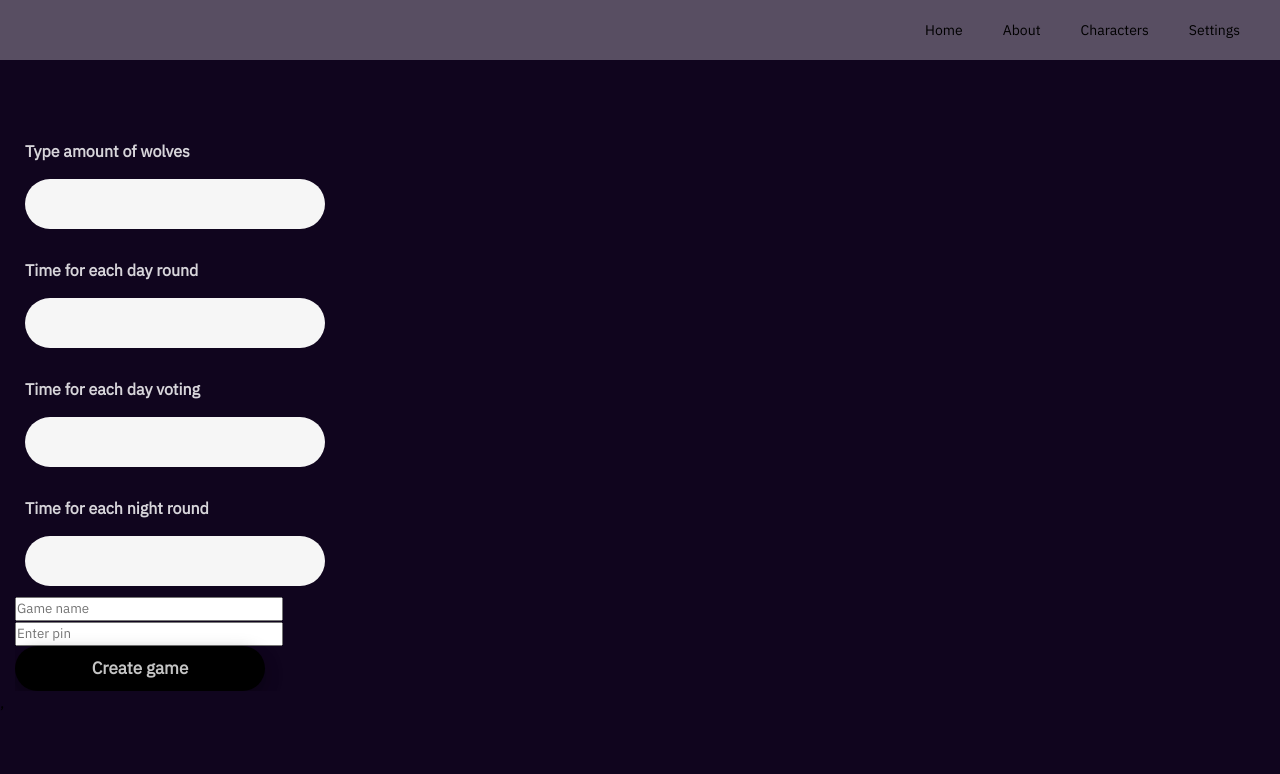
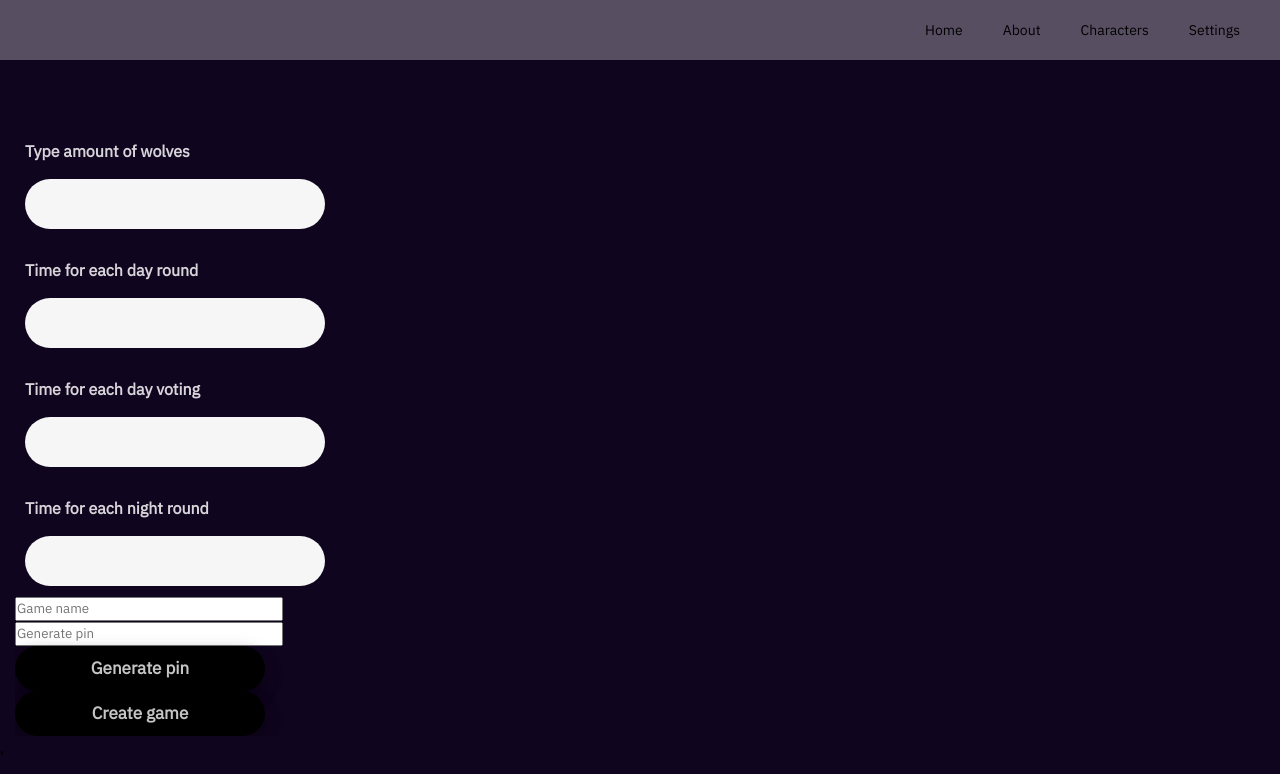
Before and after one commit to MieThorberg/dat3-exam-frontend, a React (Vite) app: page /game_settings in a window 1280 px wide. Shown: the top 774 px of the page. Built offline with nearby package versions, Linux system fonts and the light colour scheme; a web font is replaced by a local one.

Commit message:
pin generator added to GameSettingsPage

```diff
--- a/src/components/CreateGame.jsx
+++ b/src/components/CreateGame.jsx
@@ -43,6 +43,12 @@ const CreateGame = ({ loggedIn}) => {
 
   }
 
+  const generatePin = () => {
+    const newPin = Math.floor(100000 + Math.random() * 900000).toString().substring(1);
+    setPin(newPin)
+    return setData({...data, room: newPin})
+}
+
 console.log('room:'+data.room);
 console.log('name:'+data.name);
   return (
@@ -57,7 +63,7 @@ console.log('name:'+data.name);
               </div>
               <div>
               <input type="name" className='joinInput' name="room" placeholder="Enter pin" value={pin} onChange={handleChange}  /><br></br>
-              <input type='button' onClick={() => setPin((pin) => `${pin}1`)} value="Generate"></input>
+              <input type='button' onClick={generatePin} value="Generate"></input>
 
               </div>
               <button  type="submit">Create game</button>
--- a/src/components/pages/GameSettingsPage.jsx
+++ b/src/components/pages/GameSettingsPage.jsx
@@ -47,6 +47,12 @@ const GameSettingsPage = ({ setHeadline }) => {
         }
 
     }
+
+    const generatePin = () => {
+        const newPin = Math.floor(100000 + Math.random() * 900000).toString().substring(1);
+        // setPin(newPin)
+        return setData({...data, room: newPin})
+    }
     return (
         <div className='main2'>
             <div className='scroll-container'>
@@ -83,7 +89,8 @@ const GameSettingsPage = ({ setHeadline }) => {
                                 <input type="name" name="name" placeholder="Game name" onChange={handleChange} />
                             </div>
                             <div>
-                                <input type="name" name="room" placeholder="Enter pin" onChange={handleChange} /><br></br>
+                                <input readOnly type="name" name="room" placeholder="Generate pin" value={data.room}  onChange={handleChange} /><br></br>
+                                <button onClick={generatePin}>Generate pin</button>
                             </div>
                             <button type="submit">Create game</button>
                             {/* If you dont have type in values for the inputs */}
--- a/src/settings.js
+++ b/src/settings.js
@@ -1,5 +1,5 @@
 // todo: chance url
-/* const URL = "http://localhost:8080/ex_startcode_backend_war_exploded"; */
+// const URL = "http://localhost:8080/ex_startcode_backend_war_exploded";
 const URL = "http://localhost:8080/werewolf_war_exploded";
 
 export default URL;
```
